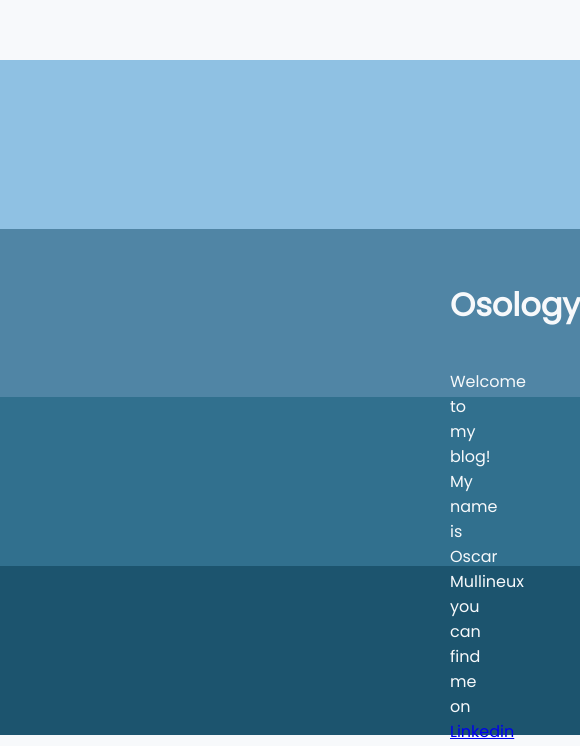
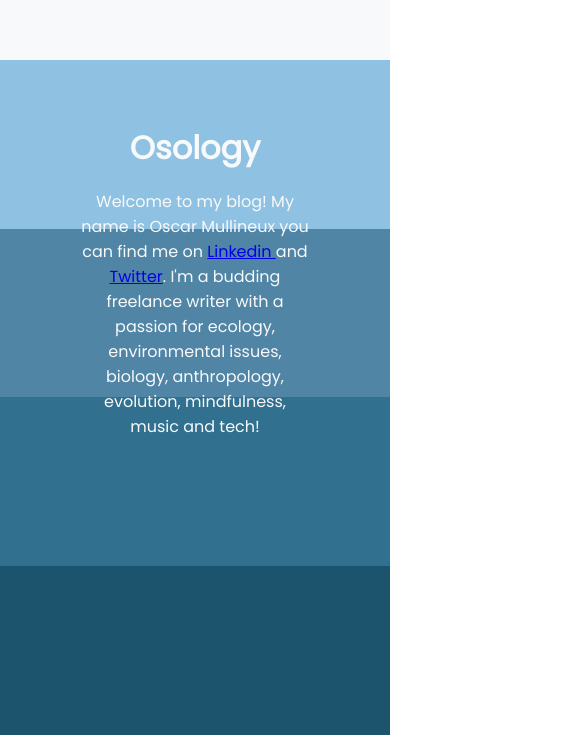
Before and after one commit to OscarMux/oscarmux.github.io, a plain HTML site: page index.html in a window 390 px wide. Shown: the part 109-855 px from the top of the page, 580 px wide, since content can reach past the window. Drawn offline with Linux system fonts and the light colour scheme.

Commit message:
mobile adjustments

```diff
--- a/index.html
+++ b/index.html
@@ -5,7 +5,8 @@
 
     <link href="https://fonts.googleapis.com/css2?family=Poppins&display=swap" rel="stylesheet">
 
-    <link rel="stylesheet" href="stylesheets\index.css">
+    <link rel="stylesheet" href="stylesheets/index.css">
+
 
 <head>
     <title> Osology </title>
@@ -19,9 +20,7 @@
 
     <p>
         Welcome to my blog! My name is Oscar Mullineux you can find me on <a href="https://www.linkedin.com/in/oscar-mullineux-8a74b81ab/" target="_blank"> Linkedin </a>
-        and <a href="https://twitter.com/MullineuxOscar" target="_blank">Twitter</a>. I'm a budding freelance writer with a passion for
-        <br>
-        ecology, environmental issues, biology, anthropology, evolution, mindfulness, music and tech!
+        and <a href="https://twitter.com/MullineuxOscar" target="_blank">Twitter</a>. I'm a budding freelance writer with a passion for ecology, environmental issues, biology, anthropology, evolution, mindfulness, music and tech!
     </p>
 
 
--- a/stylesheets/index.css
+++ b/stylesheets/index.css
@@ -2,34 +2,36 @@
 
 html {
 height: 100%;
+width: 100%;
 background-image: linear-gradient(#F7F9FB 20%, #8FC1E3 20% 40%, #5085A5 40% 60%, #31708e 60% 80%, #1c546e 80% 100%);
 }
 
 body {
 height: 100%;
+width: 100%;
 margin: 0;
 background-repeat: no-repeat;
-background-attachment: fixed;
+
 }
 
 h1 {
     font-family: 'poppins', sans-serif;
     text-align: center;
     color: #F7F9FB;
-    margin: 0px 450px 0px 450px;
-    padding-top: 10px;
+    margin: 0px 20% 0px 20%;
+    padding-top: 10%;
     position: relative;
-    top: 380px;
+    top: 23%;
 }
 
 p {
     font-family: 'poppins', sans-serif;
     text-align: center;
     color: #F7F9FB;
-    margin: 0px 450px 0px 450px;
-    padding-bottom: 15px;
+    margin: 0px 20% 0px 20%;
+    padding-bottom: 10%;
     position: relative;
-    top: 420px;
+    top: 25%;
 }
 
 .ex .parent {
```
